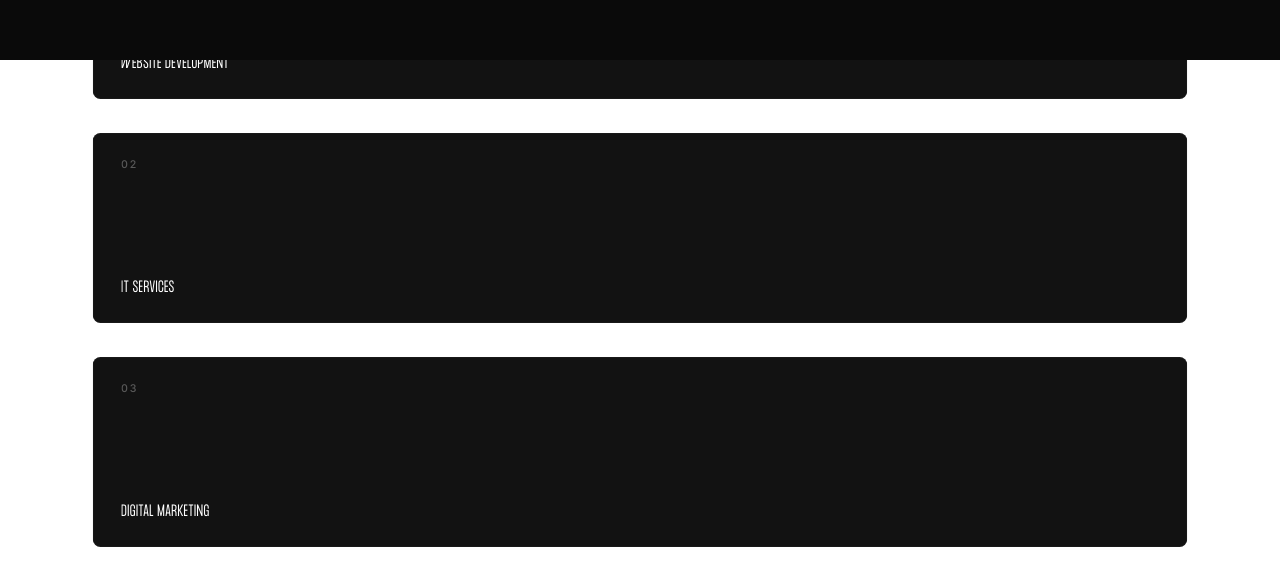
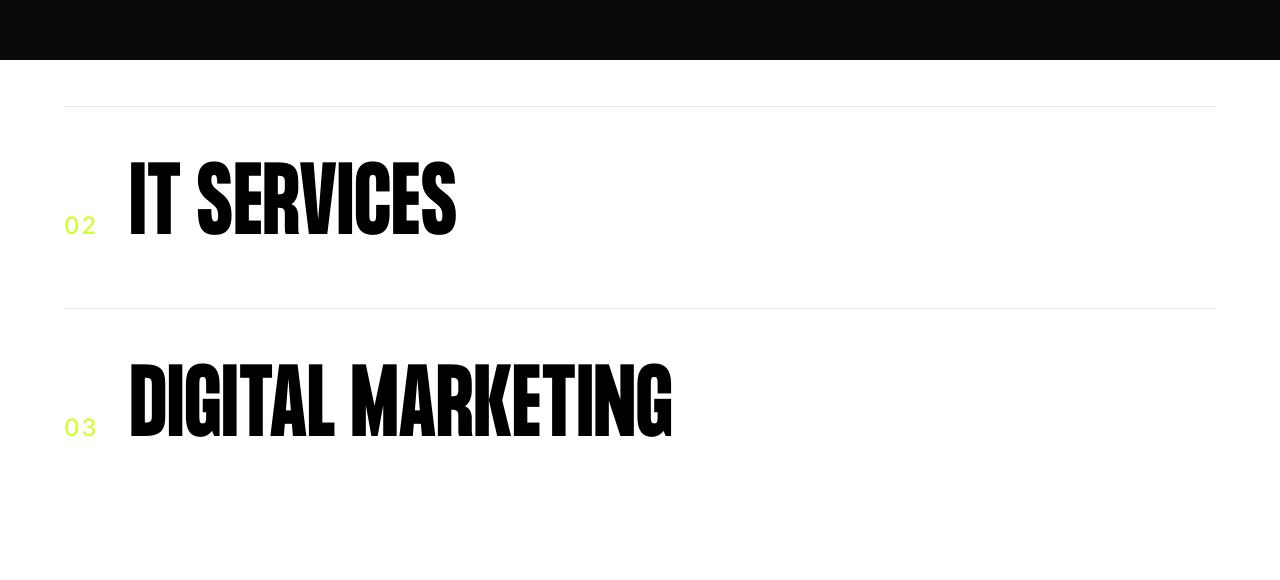
Before and after one commit to clevercroworg/beyond-reach, a React (Vite) app: page /resorts in a window 1280 px wide. Shown: the part 1660-2240 px from the top of the page. Built offline with nearby package versions, Linux system fonts and the light colour scheme.

Commit message:
style: convert services section to minimal text-row list with black text

```diff
--- a/src/pages/Resorts.jsx
+++ b/src/pages/Resorts.jsx
@@ -290,28 +290,22 @@ const Resorts = () => {
       </section>
 
       {/* ═══════════════════════════════════
-          SECTION 3: SERVICES GRID (WHITE)
+          SECTION 3: SERVICES LIST (WHITE)
          ═══════════════════════════════════ */}
       <section className={styles.servicesSection} ref={refSectionRef}>
         <div className={styles.servicesInner}>
-          <div className={styles.servicesGrid}>
+          <div className={styles.servicesList}>
             {[
-              { name: 'Website Development', num: '01', img: 'https://images.unsplash.com/photo-1498050108023-c5249f4df085?auto=format&fit=crop&w=1600&q=80' },
-              { name: 'IT Services', num: '02', img: 'https://images.unsplash.com/photo-1551288049-bebda4e38f71?auto=format&fit=crop&w=1600&q=80' },
-              { name: 'Digital Marketing', num: '03', img: 'https://images.unsplash.com/photo-1460925895917-afdab827c52f?auto=format&fit=crop&w=1600&q=80' }
+              { name: 'Website Development', num: '01' },
+              { name: 'IT Services', num: '02' },
+              { name: 'Digital Marketing', num: '03' }
             ].map((service, i) => (
               <div
                 key={i}
-                className={styles.serviceBlock}
+                className={styles.serviceRow}
               >
-                <div
-                  className={styles.serviceBg}
-                  style={{ backgroundImage: `url(${service.img})` }}
-                ></div>
-                <div className={styles.serviceOverlay}></div>
-                <span className={styles.serviceNum}>{service.num}</span>
-                <span className={styles.serviceName}>{service.name}</span>
-                <div className={styles.serviceGlow}></div>
+                <span className={styles.serviceRowNum}>{service.num}</span>
+                <h3 className={styles.serviceRowName}>{service.name}</h3>
               </div>
             ))}
           </div>
--- a/src/pages/Resorts.module.css
+++ b/src/pages/Resorts.module.css
@@ -260,129 +260,47 @@
   padding: 0 4rem;
 }
 
-/* ── 1 Column, 3 Rows Grid ── */
-.servicesGrid {
-  display: grid;
-  grid-template-columns: 1fr;
-  grid-template-rows: repeat(3, 200px);
-  gap: 1.5rem;
+/* ── Text-Only Services List ── */
+.servicesList {
+  display: flex;
+  flex-direction: column;
 }
 
-.serviceBlock {
-  position: relative;
-  background: #121212;
-  border: 1px solid rgba(255, 255, 255, 0.03);
-  border-radius: 8px;
-  padding: 1.5rem 1.8rem;
+.serviceRow {
   display: flex;
-  flex-direction: column;
-  justify-content: space-between;
-  overflow: hidden;
+  align-items: baseline;
+  gap: 2rem;
+  padding: 3.5rem 0;
+  border-bottom: 1px solid rgba(0, 0, 0, 0.1);
+  transition: padding-left 0.4s ease, opacity 0.4s ease;
   cursor: default;
-  opacity: 1 !important;
-  visibility: visible !important;
-  transition: all 0.5s cubic-bezier(0.19, 1, 0.22, 1);
 }
 
-.serviceBg {
-  position: absolute;
-  top: 0;
-  left: 0;
-  width: 100%;
-  height: 100%;
-  background-size: cover;
-  background-position: center;
-  opacity: 0;
-  transform: scale(1.1);
-  transition: all 0.6s cubic-bezier(0.19, 1, 0.22, 1);
-  z-index: 1;
+.serviceRow:last-child {
+  border-bottom: none;
 }
 
-.serviceOverlay {
-  position: absolute;
-  top: 0;
-  left: 0;
-  width: 100%;
-  height: 100%;
-  background: linear-gradient(to top, rgba(18,18,18,0.95) 0%, rgba(18,18,18,0.4) 100%);
-  opacity: 0;
-  transition: opacity 0.6s ease;
-  z-index: 2;
+.serviceRow:hover {
+  padding-left: 2rem;
+  opacity: 0.7;
 }
 
-.serviceBlock:hover {
-  transform: translateY(-4px) scale(1.02);
-  box-shadow: 0 15px 40px rgba(0, 0, 0, 0.12);
-  border-color: rgba(255, 255, 255, 0.15);
+.serviceRowNum {
+  font-family: var(--font-body);
+  font-size: clamp(1rem, 2vw, 1.5rem);
+  color: var(--accent-color);
+  font-weight: 500;
+  letter-spacing: 2px;
 }
 
-.serviceBlock:hover .serviceBg {
-  opacity: 0.85;
-  transform: scale(1);
+.serviceRowName {
+  font-family: var(--font-heading);
+  font-size: clamp(3rem, 7vw, 6.5rem);
+  color: #000;
+  text-transform: uppercase;
+  margin: 0;
+  line-height: 1;
 }
-
-.serviceBlock:hover .serviceOverlay {
-  opacity: 0.8;
-}
-
-.serviceBlock:hover .serviceGlow {
-  opacity: 1;
-}
-
-.serviceNum {
-  position: relative;
-  z-index: 3;
-  font-family: var(--font-body);
-  font-size: 0.7rem;
-  font-weight: 500;
-  color: rgba(255, 255, 255, 0.3);
-  letter-spacing: 2px;
-  transition: color 0.4s ease;
-  white-space: nowrap;
-  overflow: hidden;
-  text-overflow: ellipsis;
-  min-width: 0;
-}
-
-.serviceBlock:hover .serviceNum {
-  color: rgba(255, 255, 255, 0.8);
-}
-
-.serviceName {
-  position: relative;
-  z-index: 3;
-  font-family: var(--font-heading);
-  font-size: 0.95rem;
-  color: #fff;
-  text-transform: uppercase;
-  letter-spacing: 0.5px;
-  margin-top: auto;
-  white-space: nowrap;
-  overflow: hidden;
-  text-overflow: ellipsis;
-  min-width: 0;
-}
-
-.serviceGlow {
-  position: absolute;
-  bottom: 0;
-  left: 0;
-  right: 0;
-  height: 3px;
-  background: var(--accent-color);
-  opacity: 0;
-  transition: opacity 0.3s ease;
-}
-
-/* Grid Area Assignments */
-.service1 { grid-area: s1; }
-.service2 { grid-area: s2; }
-.service3 { grid-area: s3; }
-.service4 { grid-area: s4; }
-.service5 { grid-area: s5; }
-.service6 { grid-area: s6; }
-.service7 { grid-area: s7; }
-.service8 { grid-area: s8; }
 
 
 /* ═══════════════════════════════════════════
```
